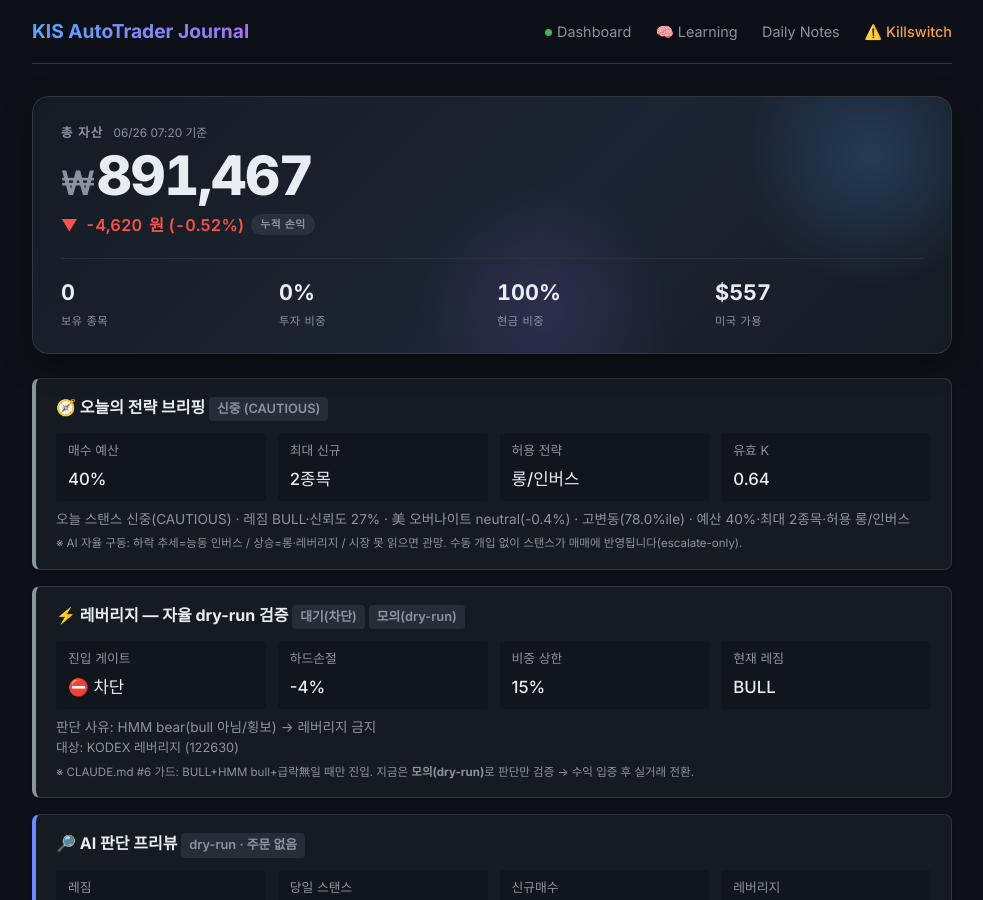
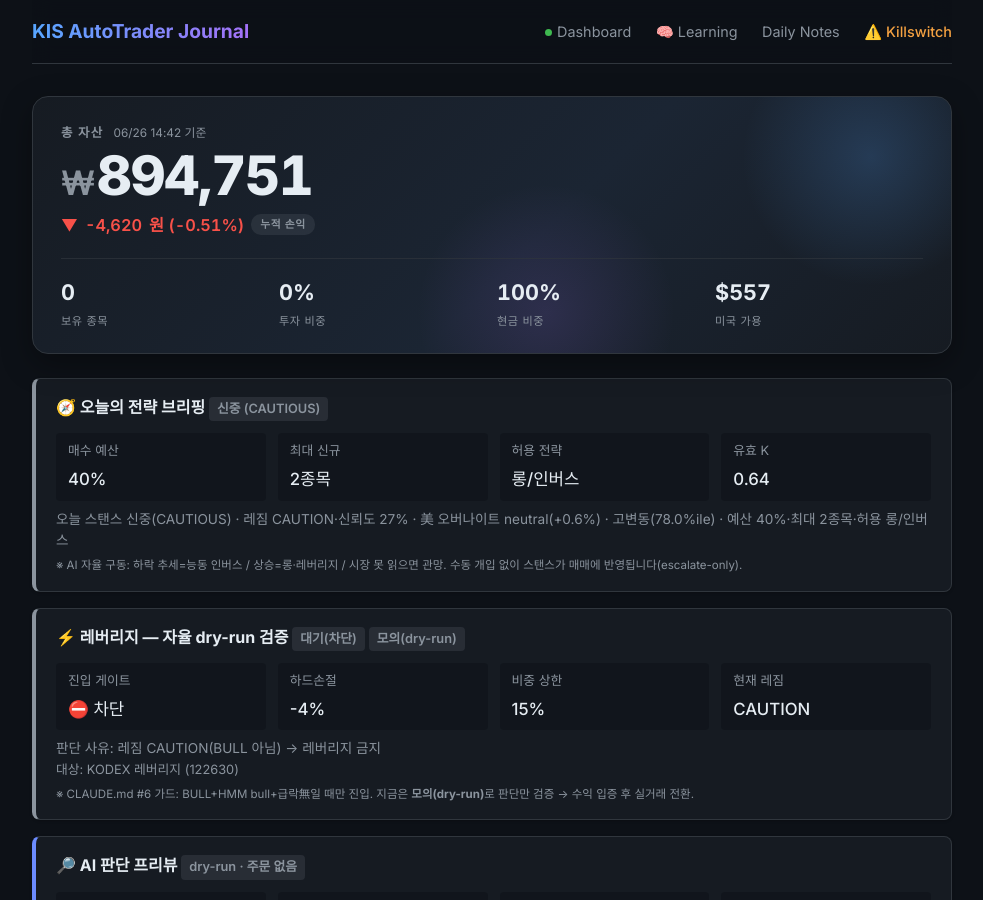
Before and after one commit to BudongJW/kis-trading-journal, a Jekyll site: the page built from index.html, in a window 1280 px wide and 900 px high. Shown: the whole window, without its empty margins (148-1131 px from the left). Built offline with Jekyll 4.4.1, drawn with Linux system fonts in a browser that asks for light colours; nearby versions of some CDN libraries; some of the changed lines change nothing that is shown; some of the changed text lies outside the part shown.

Commit message:
auto: portfolio update 14:42

```diff
--- a/_data/portfolio.json
+++ b/_data/portfolio.json
@@ -1,7 +1,7 @@
 {
-  "updated_at": "2026-06-26T07:20:00.866214",
+  "updated_at": "2026-06-26T14:42:08.699772",
   "initial_capital": 500000,
-  "cash": 891467,
+  "cash": 894751,
   "holdings": [],
   "reconcile": {
     "matched": 0,
@@ -17,9 +17,9 @@
     "set_by": ""
   },
   "holdings_value": 0,
-  "total_value": 891467,
+  "total_value": 894751,
   "total_pnl": -4620,
-  "total_pnl_pct": -0.52,
+  "total_pnl_pct": -0.51,
   "realized_pnl": -4620,
   "unrealized_pnl": 0,
   "total_trades": 37,
@@ -1240,14 +1240,14 @@
     },
     {
       "date": "2026-06-26",
-      "total_value": 891467,
-      "cash": 891467,
+      "total_value": 894751,
+      "cash": 894751,
       "holdings_value": 0,
       "day_pnl": -34,
       "cumul_pnl": -4620,
       "realized_pnl": -4620,
       "unrealized_pnl": 0,
-      "net_deposit": 396087,
+      "net_deposit": 399371,
       "regime": "up",
       "hmm_state": "bear",
       "confidence": 0.27,
@@ -1262,7 +1262,7 @@
     "vol_percentile": 78.0,
     "overnight_gap": {
       "direction": "neutral",
-      "strength": 0.1,
+      "strength": 0.09,
       "action": "normal"
     },
     "strong_sectors": [
@@ -1298,12 +1298,19 @@
     "trained": false
   },
   "bear_strategy": {
-    "regime": "BULL",
-    "enabled": false
+    "enabled": true,
+    "regime": "CAUTION",
+    "confidence": 0.65,
+    "sma_ratio": 0.7472,
+    "canary_bad": 1,
+    "canary_scores": {
+      "195930": 1.2847,
+      "132030": -1.892
+    }
   },
   "us_session": {
     "enabled": true,
-    "cash_usd": 557.028987,
+    "cash_usd": 556.633858,
     "positions": 0,
     "holdings": [],
     "max_positions": 3,
@@ -1347,7 +1354,18 @@
       }
     ]
   },
-  "decisions": [],
+  "decisions": [
+    {
+      "time": "00:24:32",
+      "symbol": "SH",
+      "name": "ProShares Short S&P500 (1x inverse)",
+      "action": "buy",
+      "reason": "US 매수: 변동성 돌파 + TA +13",
+      "price": 3353,
+      "ta_total": 13.0,
+      "qty": 6
+    }
+  ],
   "learning": {
     "market": {
       "trend": "up",
@@ -1360,8 +1378,8 @@
     },
     "overnight": {
       "direction": "neutral",
-      "nasdaq_change": -0.43,
-      "sp500_change": -0.1,
+      "nasdaq_change": 0.55,
+      "sp500_change": -0.04,
       "recommended_action": "normal"
     },
     "strong_sectors": [
@@ -1568,12 +1586,12 @@
     "size_mult": 0.6,
     "k_effective": 0.64,
     "allow_summary": "롱/인버스",
-    "briefing": "오늘 스탠스 신중(CAUTIOUS) · 레짐 BULL·신뢰도 27% · 美 오버나이트 neutral(-0.4%) · 고변동(78.0%ile) · 예산 40%·최대 2종목·허용 롱/인버스",
+    "briefing": "오늘 스탠스 신중(CAUTIOUS) · 레짐 CAUTION·신뢰도 27% · 美 오버나이트 neutral(+0.6%) · 고변동(78.0%ile) · 예산 40%·최대 2종목·허용 롱/인버스",
     "signals": {
-      "regime": "BULL",
+      "regime": "CAUTION",
       "confidence": 0.27,
       "direction": "neutral",
-      "nasdaq_change": -0.43,
+      "nasdaq_change": 0.55,
       "high_vol": true,
       "vol_percentile": 78.0,
       "rapid_level": "NONE"
@@ -1583,10 +1601,10 @@
     "enabled": true,
     "dry_run": true,
     "gate_allowed": false,
-    "gate_reason": "HMM bear(bull 아님/횡보) → 레버리지 금지",
+    "gate_reason": "레짐 CAUTION(BULL 아님) → 레버리지 금지",
     "hard_stop_pct": 0.04,
     "max_weight": 0.15,
-    "regime": "BULL",
+    "regime": "CAUTION",
     "hmm_state": "bear",
     "hmm_confidence": 0.6,
     "universe": [
```
